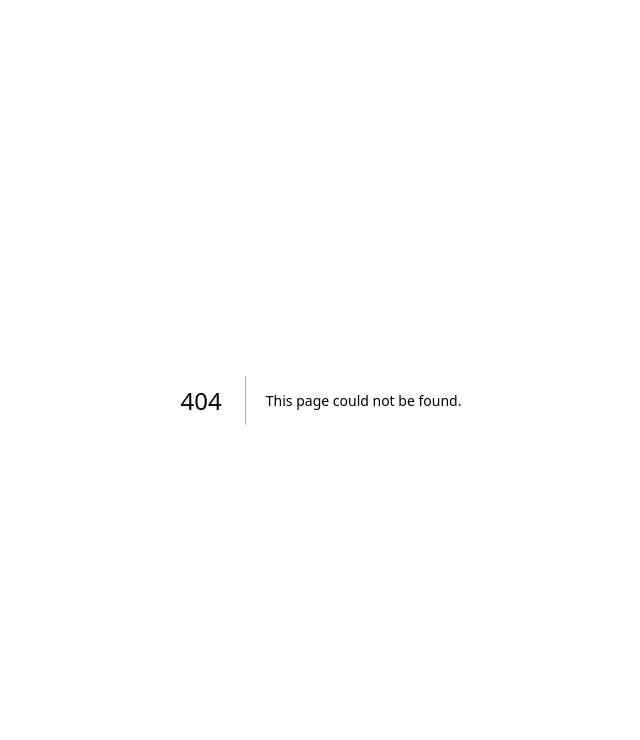
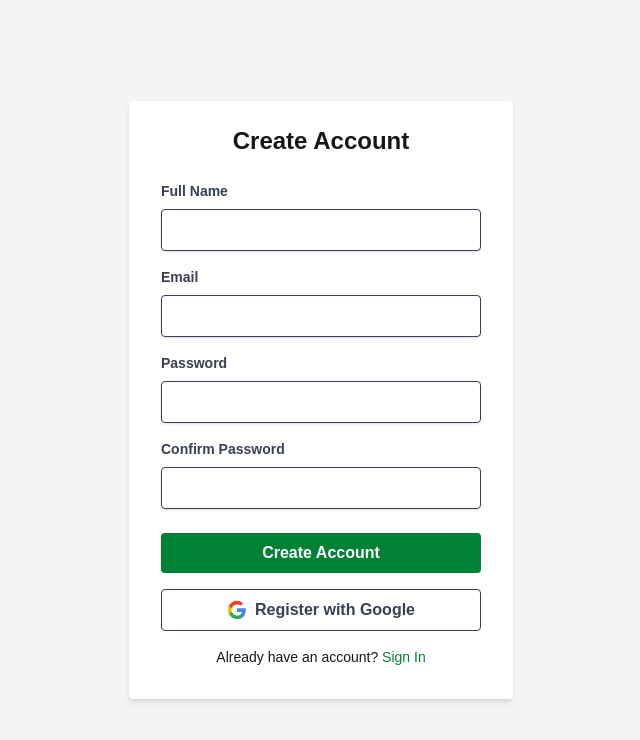
Before and after one commit to anembo/tarrify-suite, a Next.js app: page /register in a window 1280 px wide. Before the commit this address had no page. Shown: the top 740 px of the page, without its empty margins (319-959 px from the left). Built offline with nearby package versions, Linux system fonts and the light colour scheme.

Commit message:
Add register page with email, password and Google sign-up

```diff
--- /dev/null
+++ b/pages/register.tsx
@@ -0,0 +1,115 @@
+import { useState } from 'react';
+import { useRouter } from 'next/router';
+import { createUserWithEmailAndPassword, signInWithPopup, GoogleAuthProvider } from 'firebase/auth';
+import { auth } from '../lib/firebase';
+import Image from 'next/image';
+
+export default function RegisterPage() {
+  const router = useRouter();
+  const [fullName, setFullName] = useState('');
+  const [email, setEmail] = useState('');
+  const [password, setPassword] = useState('');
+  const [confirmPassword, setConfirmPassword] = useState('');
+  const [error, setError] = useState('');
+
+  const handleRegister = async (e: React.FormEvent) => {
+    e.preventDefault();
+    setError('');
+
+    if (password !== confirmPassword) {
+      setError('Passwords do not match.');
+      return;
+    }
+
+    try {
+      await createUserWithEmailAndPassword(auth, email, password);
+      // Aquí podrías guardar el nombre en Firestore en el futuro
+      router.push('/dashboard');
+    } catch {
+      setError('Registration failed. Try again.');
+    }
+  };
+
+  const handleGoogleRegister = async () => {
+    try {
+      const provider = new GoogleAuthProvider();
+      await signInWithPopup(auth, provider);
+      router.push('/dashboard');
+    } catch {
+      setError('Google sign-in failed.');
+    }
+  };
+
+  return (
+    <div className="min-h-screen flex items-center justify-center bg-gray-100">
+      <form onSubmit={handleRegister} className="bg-white shadow-md rounded px-8 pt-6 pb-8 w-full max-w-sm">
+        <h2 className="text-2xl font-bold mb-6 text-center">Create Account</h2>
+        {error && <p className="text-red-600 mb-4 text-sm text-center">{error}</p>}
+
+        <div className="mb-4">
+          <label className="block text-gray-700 text-sm font-bold mb-2">Full Name</label>
+          <input
+            type="text"
+            className="shadow border rounded w-full py-2 px-3 text-gray-700"
+            value={fullName}
+            onChange={(e) => setFullName(e.target.value)}
+            required
+          />
+        </div>
+
+        <div className="mb-4">
+          <label className="block text-gray-700 text-sm font-bold mb-2">Email</label>
+          <input
+            type="email"
+            className="shadow border rounded w-full py-2 px-3 text-gray-700"
+            value={email}
+            onChange={(e) => setEmail(e.target.value)}
+            required
+          />
+        </div>
+
+        <div className="mb-4">
+          <label className="block text-gray-700 text-sm font-bold mb-2">Password</label>
+          <input
+            type="password"
+            className="shadow border rounded w-full py-2 px-3 text-gray-700"
+            value={password}
+            onChange={(e) => setPassword(e.target.value)}
+            required
+          />
+        </div>
+
+        <div className="mb-6">
+          <label className="block text-gray-700 text-sm font-bold mb-2">Confirm Password</label>
+          <input
+            type="password"
+            className="shadow border rounded w-full py-2 px-3 text-gray-700"
+            value={confirmPassword}
+            onChange={(e) => setConfirmPassword(e.target.value)}
+            required
+          />
+        </div>
+
+        <button
+          type="submit"
+          className="bg-green-700 hover:bg-green-800 text-white font-bold py-2 px-4 rounded w-full mb-4"
+        >
+          Create Account
+        </button>
+
+        <button
+          type="button"
+          onClick={handleGoogleRegister}
+          className="bg-white border text-gray-700 hover:bg-gray-50 font-bold py-2 px-4 rounded w-full flex items-center justify-center"
+        >
+          <Image src="/google-icon.svg" alt="Google" width={20} height={20} className="mr-2" />
+          Register with Google
+        </button>
+
+        <p className="mt-4 text-center text-sm">
+          Already have an account? <a href="/login" className="text-green-700 hover:underline">Sign In</a>
+        </p>
+      </form>
+    </div>
+  );
+}
```
